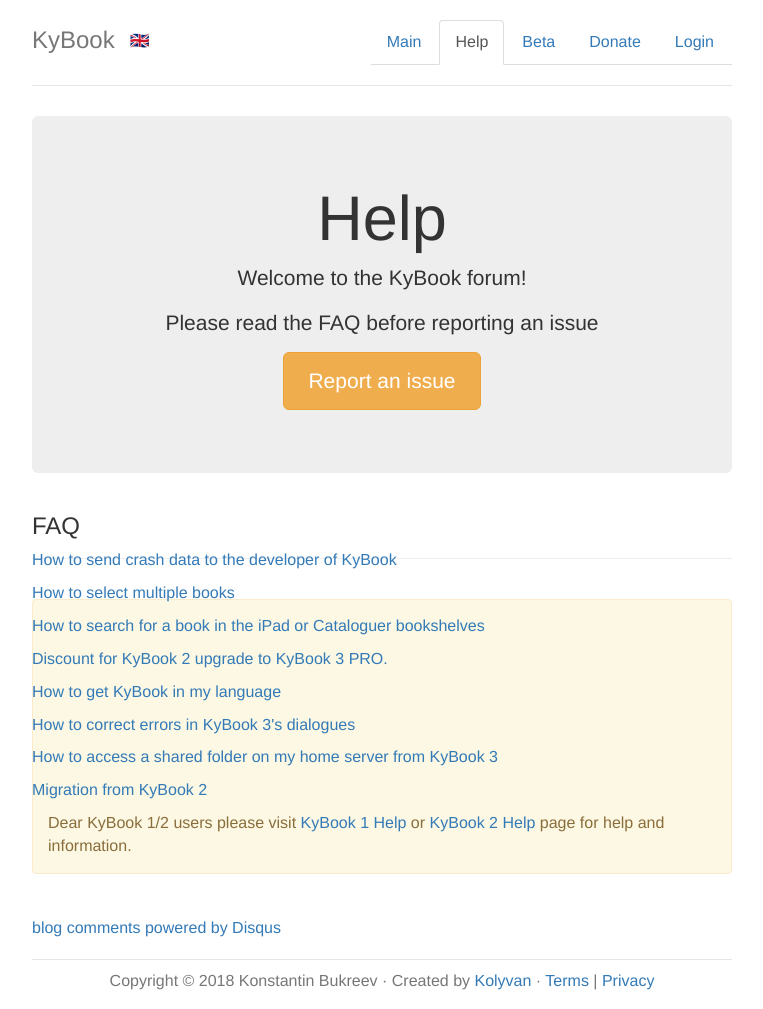
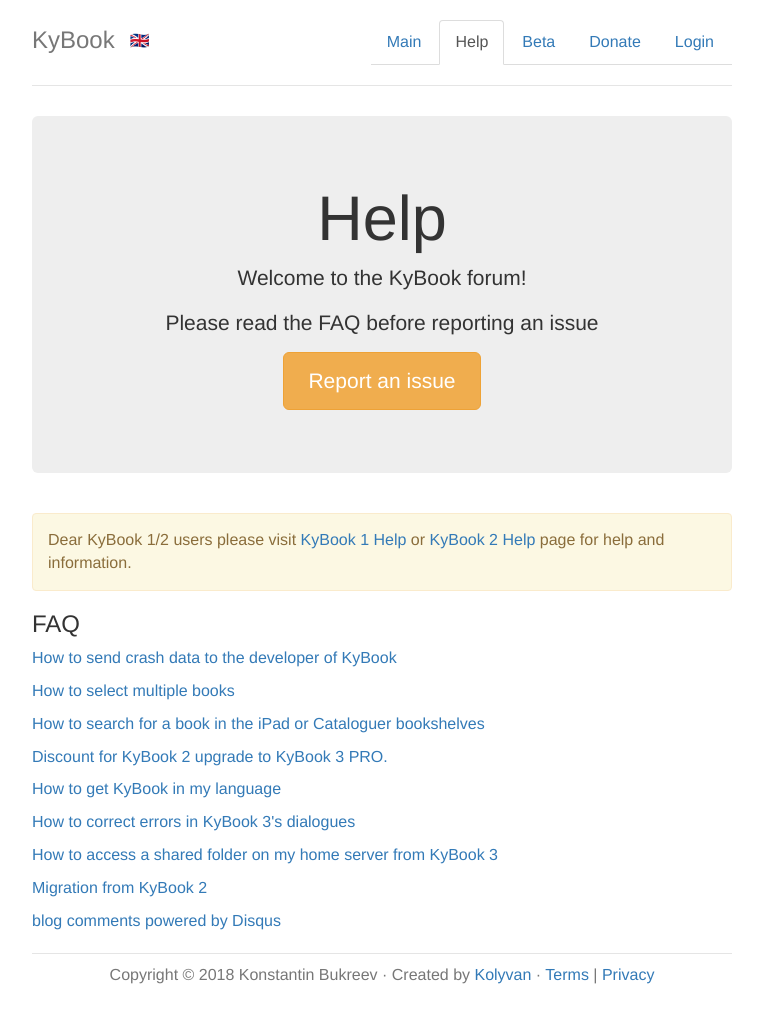
Before and after one commit to kolyvan/kybook-reader.com, a Jekyll site: the page built from help.html, in a window 1280 px wide. Shown: the whole page, without its empty margins (258-1021 px from the left). Built offline with Jekyll 4.4.1, drawn with Linux system fonts in a browser that asks for light colours; comment, search, counter and statistics services are not loaded.

Commit message:
fix help page layout

```diff
--- a/help.html
+++ b/help.html
@@ -10,7 +10,12 @@
   <p><a class="btn btn-lg btn-warning" role="button" href="https://github.com/kolyvan/kybook/issues/new">Report an issue</a></p>
 </div>
 
-<div class="page-header">
+
+<div class="page-header alert alert-warning">
+    Dear KyBook 1/2 users please visit <a href="http://kolyvan.com/kybook/support.html">KyBook 1 Help</a> or <a href="/v2_help.html">KyBook 2 Help</a> page for help and information.
+</div>
+
+<div>
   <h3>FAQ</h3>
   <div class="row col-lg-12"">
     {% for post in site.categories.faq %}
@@ -19,10 +24,6 @@
     {% endunless %}
     {% endfor %}
   </div>
-</div>
-
-<div class="page-header alert alert-warning">
-    Dear KyBook 1/2 users please visit <a href="http://kolyvan.com/kybook/support.html">KyBook 1 Help</a> or <a href="/v2_help.html">KyBook 2 Help</a> page for help and information.
 </div>
 
 <br />
```
Also changed, not shown: ru/help.html (+5 -5 lines).
